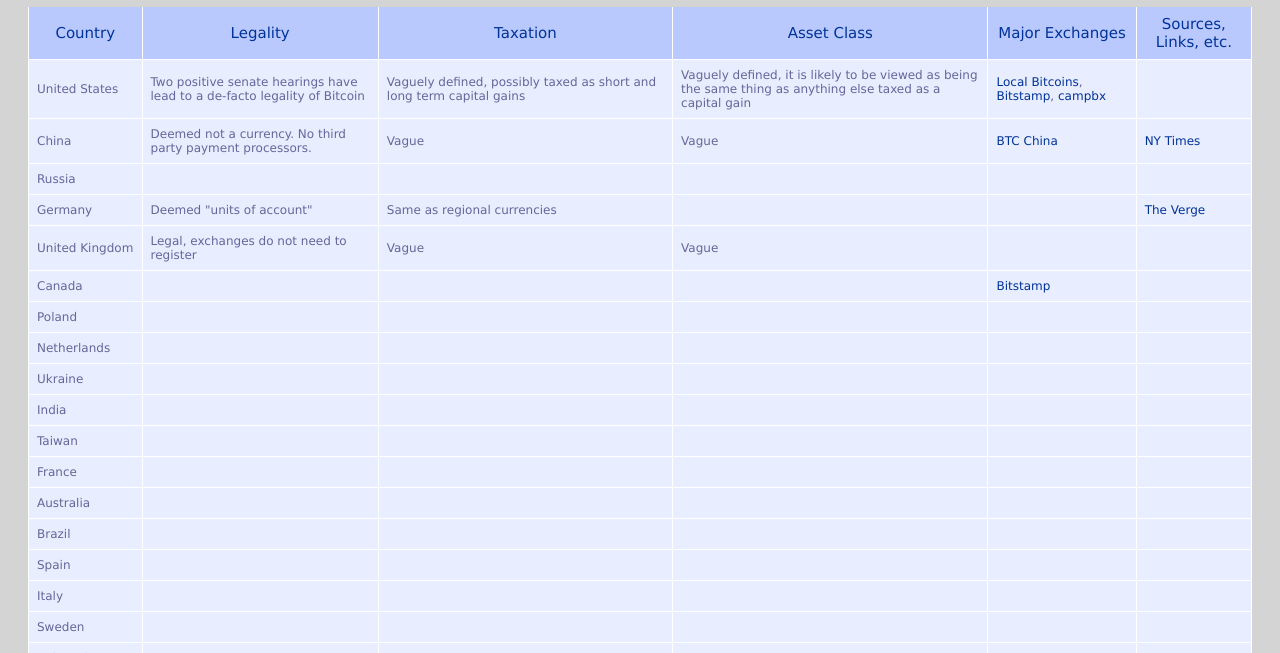
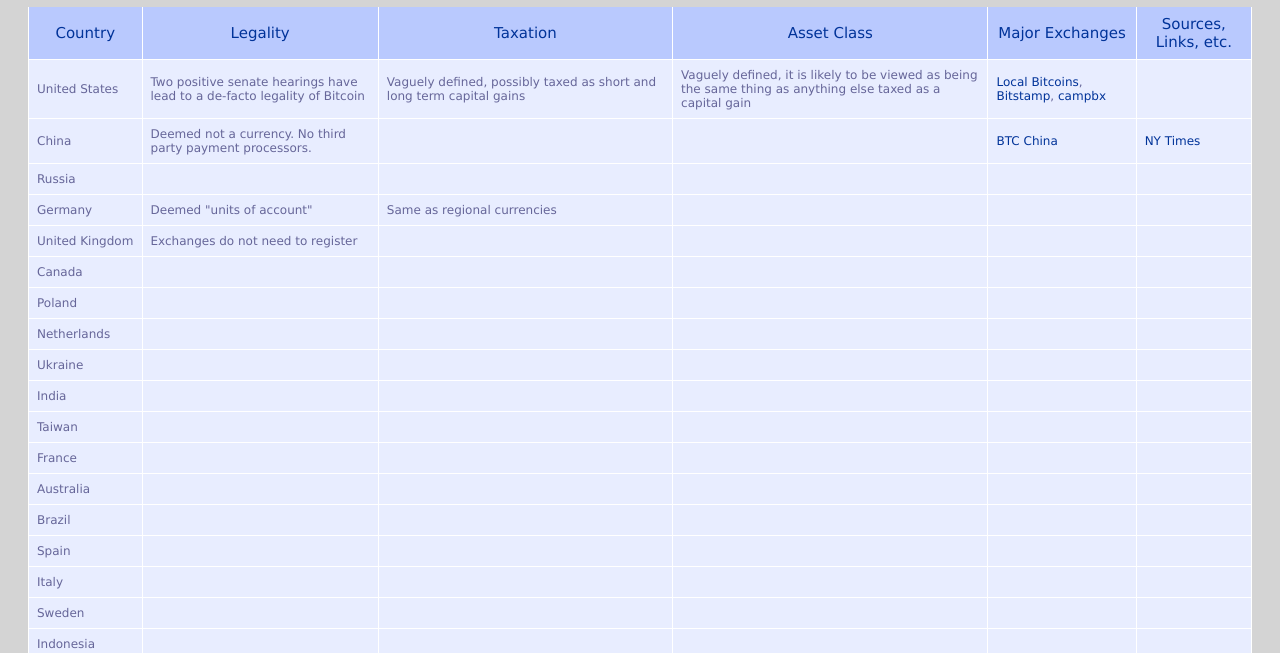
Before and after one commit to OpenGrid/Bitcoin-at-Large, a plain HTML site: page index.html in a window 1280 px wide. Shown: the part 147-800 px from the top of the page. Drawn offline with Linux system fonts and the light colour scheme.

Commit message:
Edited some cells I had random info in

```diff
--- a/index.html
+++ b/index.html
@@ -40,8 +40,8 @@
 					<tr>
 						<td>China</td>
 						<td>Deemed not a currency. No third party payment processors. </td>
-						<td>Vague</td>
-						<td>Vague</td>
+						<td></td>
+						<td></td>
 						<td><a href="http://www.btcchina.com" target="_blank">BTC China</a></td>
 						<td><a href="http://www.nytimes.com/2013/12/19/business/international/china-bitcoin-exchange-ends-renminbi-deposits.html?_r=0" target="_blank">NY Times</a></td>
 					</tr>
@@ -61,14 +61,14 @@
 						<td>Same as regional currencies</td>
 						<td></td>
 						<td></td>
-						<td><a href="http://www.theverge.com/2013/8/19/4636068/germanys-recognition-of-bitcoin-paves-the-way-for-a-licensed-exchange-EU">The Verge</a></td>
+						<td></td>
 					</tr>
 
 					<tr>
 						<td>United Kingdom</td>
-						<td>Legal, exchanges do not need to register</td>
-						<td>Vague</td>
-						<td>Vague</td>
+						<td>Exchanges do not need to register</td>
+						<td></td>
+						<td></td>
 						<td></td>
 						<td></td>
 					</tr>
@@ -78,7 +78,7 @@
 						<td></td>
 						<td></td>
 						<td></td>
-						<td><a href="http://www.bitstamp.net" target="_blank">Bitstamp</a></td>
+						<td></a></td>
 						<td></td>
 					</tr>
 
```
